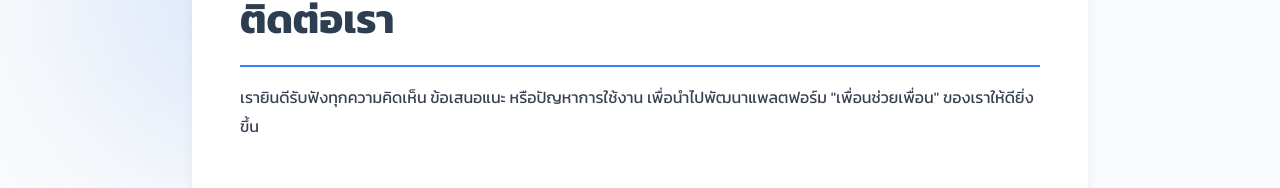
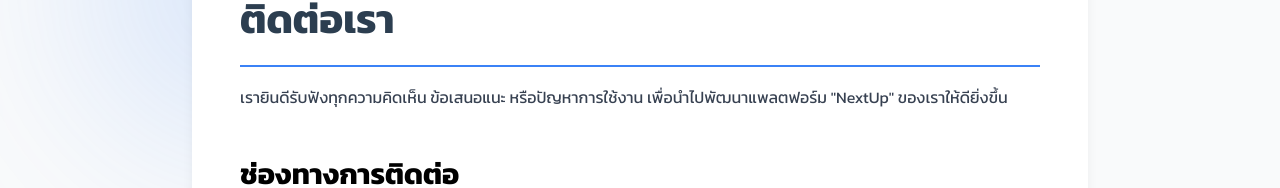
Before and after one commit to Mrmix488/nextup-frontend, a React (Vite) app: page /contact in a window 1280 px wide. Shown: the part 259-447 px from the top of the page. Built offline with nearby package versions, Linux system fonts and the light colour scheme; no server answers; the HTML template or start-up script is replaced by a standard one.

Commit message:
feat: Restore full backend server logic

```diff
--- a/src/pages/ContactPage.jsx
+++ b/src/pages/ContactPage.jsx
@@ -9,7 +9,7 @@ function ContactPage() {
         <h1>ติดต่อเรา</h1>
         <p>
           เรายินดีรับฟังทุกความคิดเห็น ข้อเสนอแนะ หรือปัญหาการใช้งาน
-          เพื่อนำไปพัฒนาแพลตฟอร์ม "เพื่อนช่วยเพื่อน" ของเราให้ดียิ่งขึ้น
+          เพื่อนำไปพัฒนาแพลตฟอร์ม "NextUp" ของเราให้ดียิ่งขึ้น
         </p>
 
         <h2>ช่องทางการติดต่อ</h2>
@@ -17,11 +17,11 @@ function ContactPage() {
         <h3><i className="fas fa-envelope" style={{ marginRight: '1rem', color: '#3b82f6' }}></i>อีเมล</h3>
         <p>
           สำหรับเรื่องทั่วไป, ข้อเสนอแนะ, หรือปัญหาการใช้งาน: <br />
-          <a href="mailto:contact@peertopeer.com" style={{ fontWeight: 'bold' }}>contact@peertopeer.com</a>
+          <a href="mailto:contact@NexUp.com" style={{ fontWeight: 'bold' }}>contact@peertopeer.com</a>
         </p>
         <p>
           สำหรับเรื่องธุรกิจ, การเป็นพาร์ทเนอร์: <br />
-          <a href="mailto:business@peertopeer.com" style={{ fontWeight: 'bold' }}>business@peertopeer.com</a>
+          <a href="mailto:business@NextUp.com" style={{ fontWeight: 'bold' }}>business@peertopeer.com</a>
         </p>
 
         <h3><i className="fas fa-share-alt" style={{ marginRight: '1rem', color: '#3b82f6' }}></i>โซเชียลมีเดีย</h3>
```
